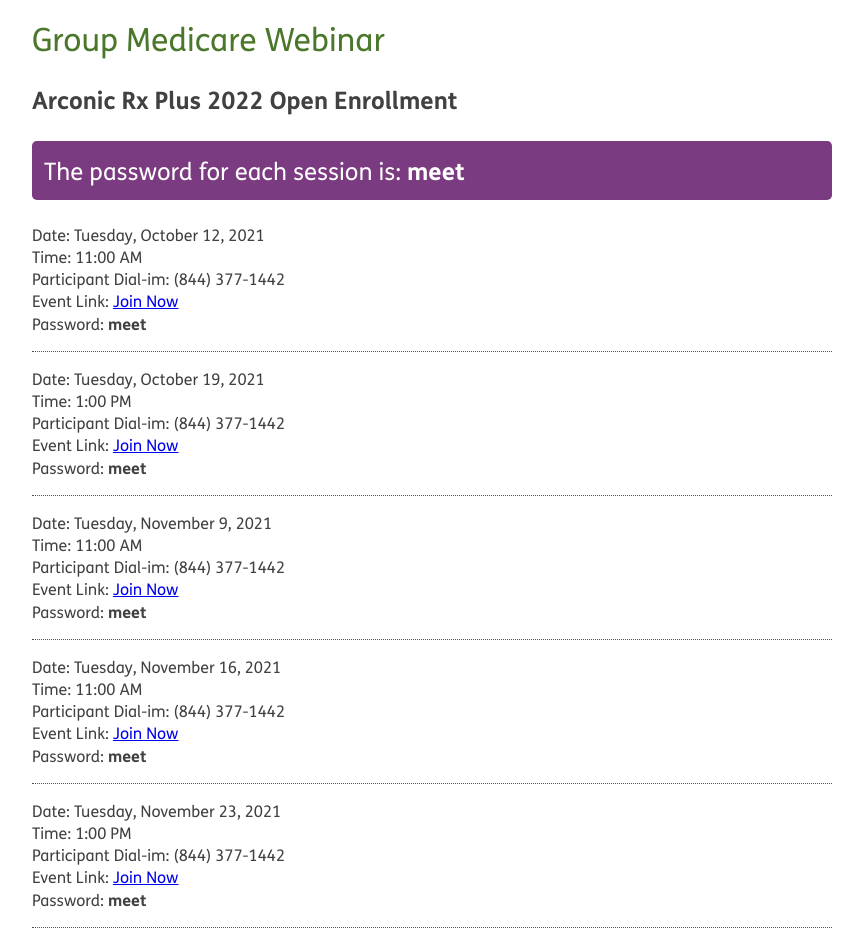
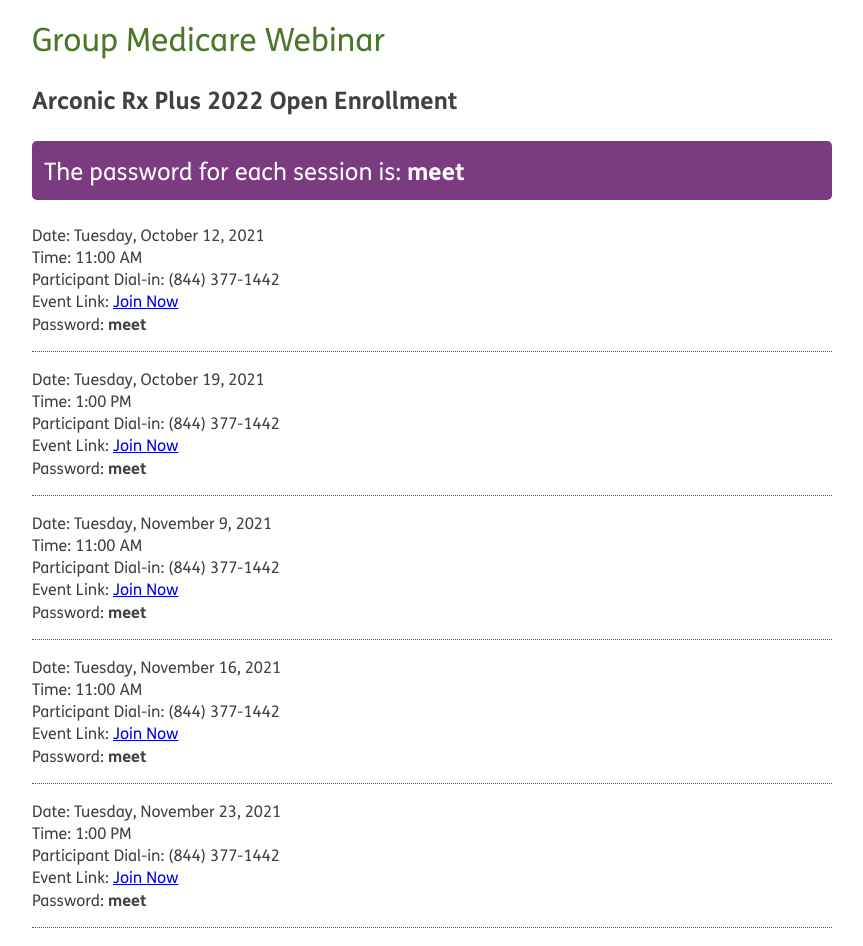
Before and after one commit to humana-anewbold/humanagroupmedicarewebinar.com, a plain HTML site: page index.html in a window 1280 px wide. Shown: the part 98-1044 px from the top of the page, without its empty margins (208-1071 px from the left). Drawn offline with Linux system fonts and the light colour scheme.

Commit message:
Add files via upload

```diff
--- a/index.html
+++ b/index.html
@@ -28,7 +28,7 @@
 <p class="event">
 Date: Tuesday, October 12, 2021<br>
 Time: 11:00 AM<br>
-Participant Dial-im: (844) 377-1442<br>
+Participant Dial-in: (844) 377-1442<br>
 Event Link: <a href="https://humana.webex.com/humana/j.php?MTID=ma00762ce0fd2fa07ee7617be11073beb">Join Now</a><br>
 Password: <strong>meet</strong>
 </p>
@@ -36,7 +36,7 @@
 <p class="event">
 Date: Tuesday, October 19, 2021<br>
 Time: 1:00 PM<br>
-Participant Dial-im: (844) 377-1442<br>
+Participant Dial-in: (844) 377-1442<br>
 Event Link: <a href="https://humana.webex.com/humana/j.php?MTID=m92d610155ac653c5e8c0bb0b35e5c2be">Join Now</a><br>
 Password: <strong>meet</strong>
 </p>
@@ -44,7 +44,7 @@
 <p class="event">
 Date: Tuesday, November 9, 2021<br>
 Time: 11:00 AM<br>
-Participant Dial-im: (844) 377-1442<br>
+Participant Dial-in: (844) 377-1442<br>
 Event Link: <a href="https://humana.webex.com/humana/j.php?MTID=maee3e298d1a9c8acc76363aaf82d29be">Join Now</a><br>
 Password: <strong>meet</strong>
 </p>
@@ -52,7 +52,7 @@
 <p class="event">
 Date: Tuesday, November 16, 2021<br>
 Time: 11:00 AM<br>
-Participant Dial-im: (844) 377-1442<br>
+Participant Dial-in: (844) 377-1442<br>
 Event Link: <a href="https://humana.webex.com/humana/j.php?MTID=m39495026f837c2b42e7ffa3852ef111f">Join Now</a><br>
 Password: <strong>meet</strong>
 </p>
@@ -60,7 +60,7 @@
 <p class="event">
 Date: Tuesday, November 23, 2021<br>
 Time: 1:00 PM<br>
-Participant Dial-im: (844) 377-1442<br>
+Participant Dial-in: (844) 377-1442<br>
 Event Link: <a href="https://humana.webex.com/humana/j.php?MTID=m3cfb9f1951bcb574c24ad98774228902">Join Now</a><br>
 Password: <strong>meet</strong>
 </p>
```
